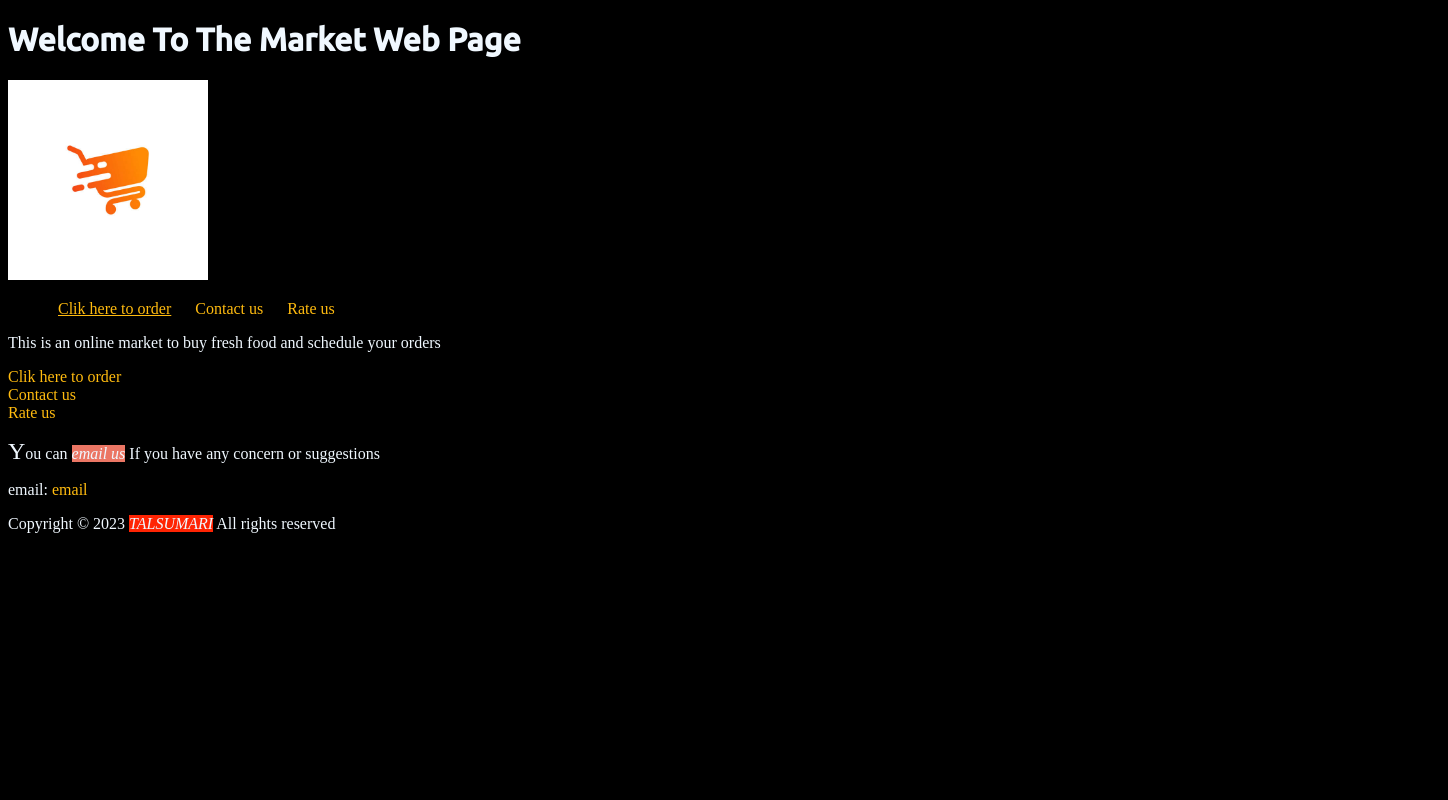
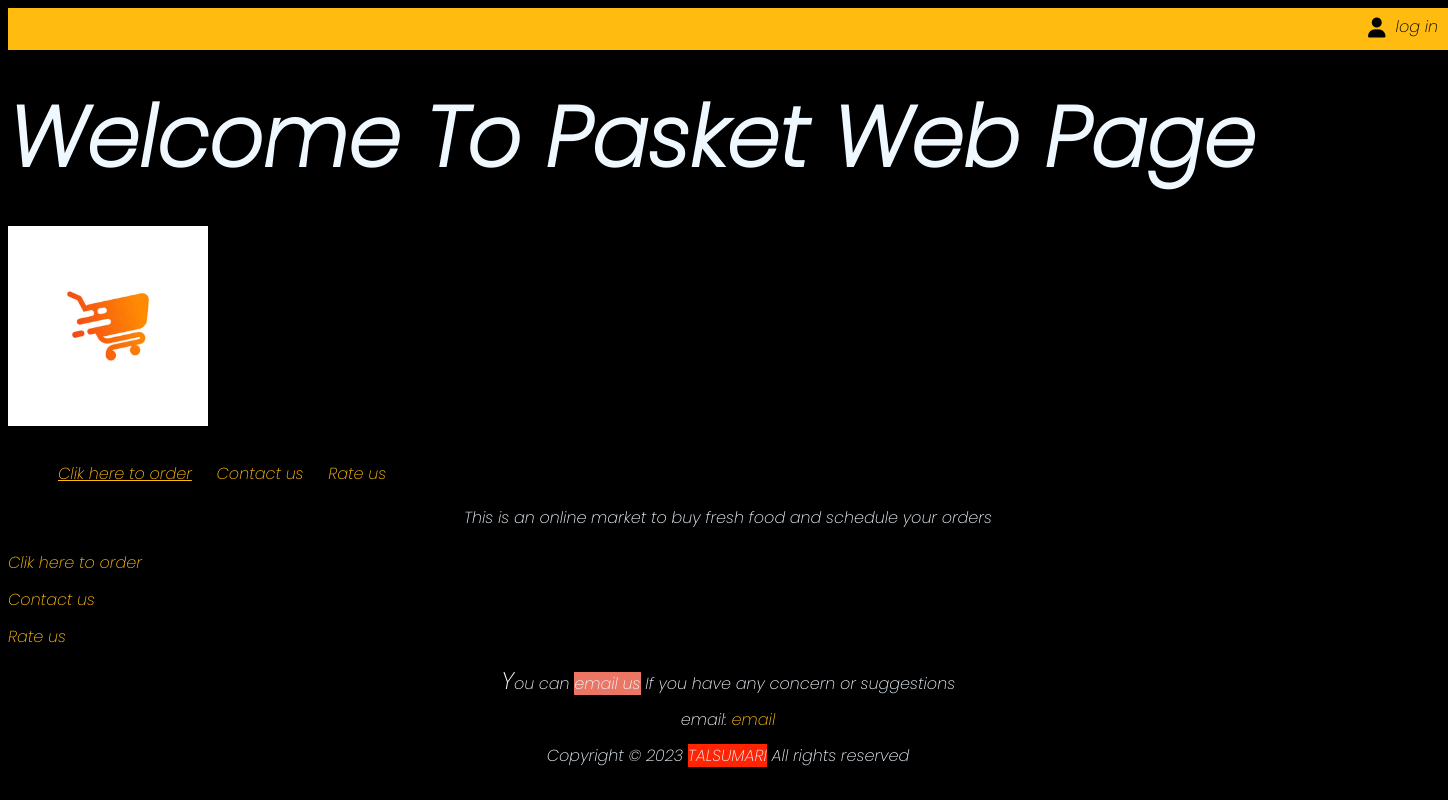
Before and after one commit to TURKI-ALSUMARI/SWE-363-231-1, a plain HTML site: page exercises/ex.html in a window 1280 px wide. Shown: the whole page, 1448 px wide, since content can reach past the window. Drawn offline with Linux system fonts and the light colour scheme.

Commit message:
css_3-execise_1

```diff
--- a/exercises/basic_sele.css
+++ b/exercises/basic_sele.css
@@ -1,7 +1,24 @@
 @import url('https://fonts.googleapis.com/css2?family=Ubuntu:wght@500&display=swap');
+@import url('https://fonts.googleapis.com/css2?family=Poppins:ital,wght@1,200&family=Ubuntu:wght@500&display=swap');
 th {
   text-transform: uppercase;
 
+}
+p{
+  text-align: center;
+  font-family: Poppins;
+  font-size: 16px;
+  font-style: normal;
+  font-weight: 400;
+  line-height: 20px; /* 125% */
+}
+image{
+  text-align: center;
+  font-family: Poppins;
+  font-size: 16px;
+  font-style: normal;
+  font-weight: 400;
+  line-height: 20px; /* 125% */
 }
 tr:nth-child(odd){
   background-color: #e8900c;
@@ -20,6 +37,7 @@ tr.top{
 
 a{
   color:#ffbb0f;
+
 }
 em{
   background-color: #eb7664;
@@ -29,8 +47,12 @@ em{
   background-color: #ff2403;
 }
 h1{
-  font-family: "ubuntu";
+  font-family: "poppins";
   text-transform: capitalize;
+  font-size: 84px;
+  font-style: normal;
+  font-weight: 700;
+  line-height: 63px; /* 75% */
 }
 p.x_large::first-letter{
   font-size: x-large;
--- a/exercises/dark.css
+++ b/exercises/dark.css
@@ -1,8 +1,49 @@
+html{
+  font-family: Poppins;
+}
+
 body{
   background-color: black;
   color: aliceblue;
-
+  font-size: 16px;
+  font-style: normal;
+  font-weight: 400;
+  line-height: 37px; /* 231.25% */
+  width: 1440px;
+  height: 473px;
+  flex-shrink: 0;
 }
 a{
   color: rgb(160, 160, 1);
 }
+header.top_header{
+  background-color: #ffbb0f;
+  padding: 0px 0px 0px 0px ;
+}
+
+
+.top_header{
+  width: 1440px;
+  height: 42px;
+  flex-shrink: 0;
+
+}
+.icon1{
+  color: black;
+  font-size: 20px;
+  float: right ;
+  margin-right: 30px;
+
+}
+.icon2{
+  color: black;
+  font-size: 20px;
+  float: right ;
+  margin: 10px 0 0 0 ;
+
+}
+.log{
+  color: black;
+  float: right;
+  margin:0px 10px 0px 10px ;
+}
--- a/exercises/ex.html
+++ b/exercises/ex.html
@@ -4,19 +4,35 @@
       <title>
         Supermarket
       </title>
+      <link rel="stylesheet" href="https://cdnjs.cloudflare.com/ajax/libs/font-awesome/6.4.2/css/all.min.css"
+      integrity="sha512-z3gLpd7yknf1YoNbCzqRKc4qyor8gaKU1qmn+CShxbuBusANI9QpRohGBreCFkKxLhei6S9CQXFEbbKuqLg0DA=="
+      crossorigin="anonymous" referrerpolicy="no-referrer" />
+
       <meta name="keywords" content="food, fresh, supermarket">
       <meta name="description" content="This is a websitr to order food form the supermarket">
       <meta name=" auther" content="Turki Alsumari">
       <link rel="stylesheet" href="dark.css">
       <link rel="stylesheet" href="basic_sele.css">
+
   </head>
   <body>
+    <header class="top_header">
 
-    <h1>
-      Welcome to the market web page
+      <a href="contact.html" class="log">log in</a>
+
+      <i class="fa-solid fa-user icon2"></i>
+      <!-- <p>
+        location hear
+      </p>
+      <i class="fa-solid fa-location-dot icon1" ></i> -->
+
+
+    </header>
+    <h1 >
+      Welcome to Pasket web page
     </h1>
 
-    <img src="images/istockphoto-1138644570-612x612.jpg" height= 200>
+    <img src="images/istockphoto-1138644570-612x612.jpg" height= 200 class="logo">
     <aside></aside>
 
     <nav>
```
Also changed, not shown: exercises/contact.html (+1 -0 lines), exercises/images/60efc88b-b4a7-4f68-a50f-dda93cb4f1f3.png (added), exercises/images/bdad4a11-5eda-47d2-9a69-0172b3b6ca02.png (added), exercises/images/location.png (added).
